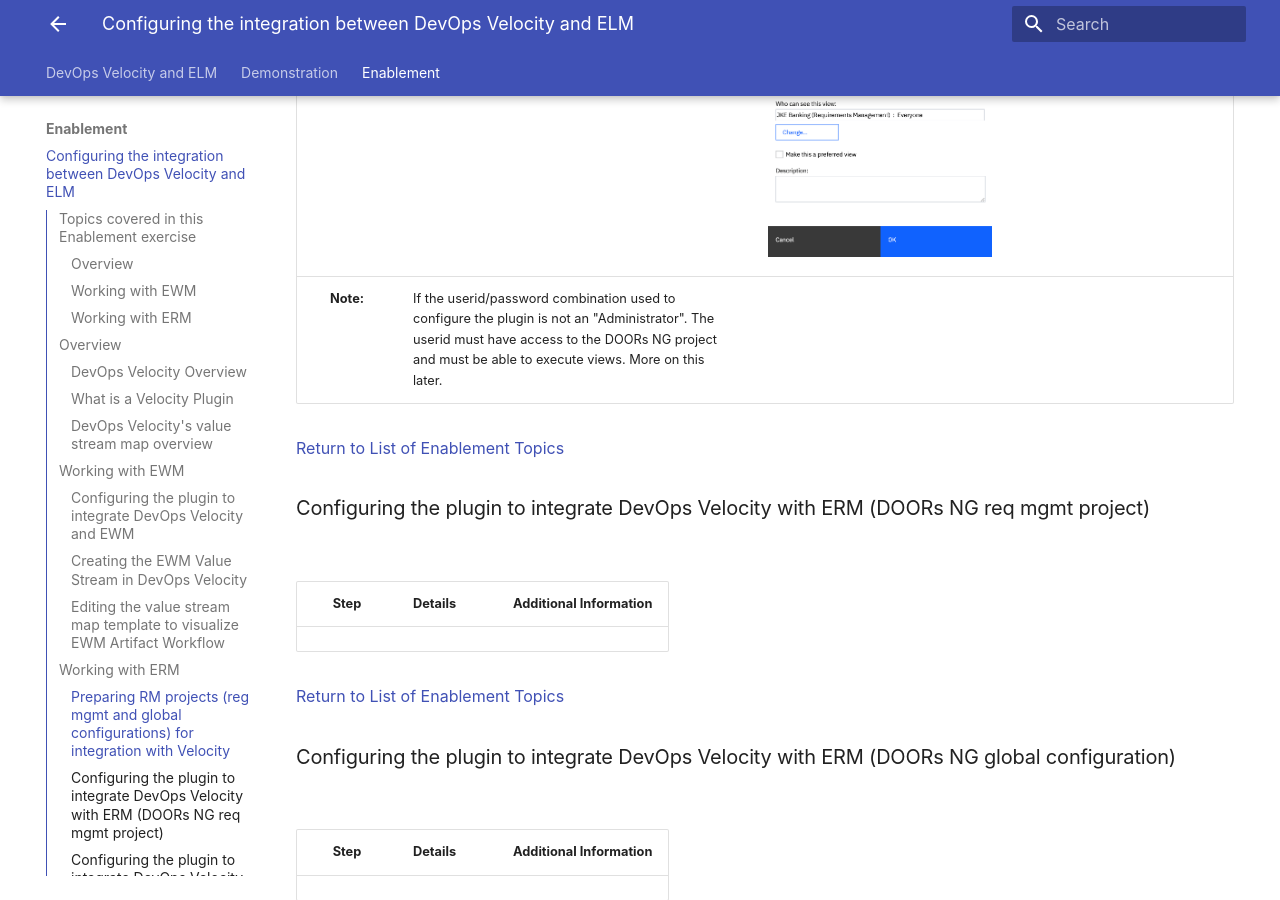
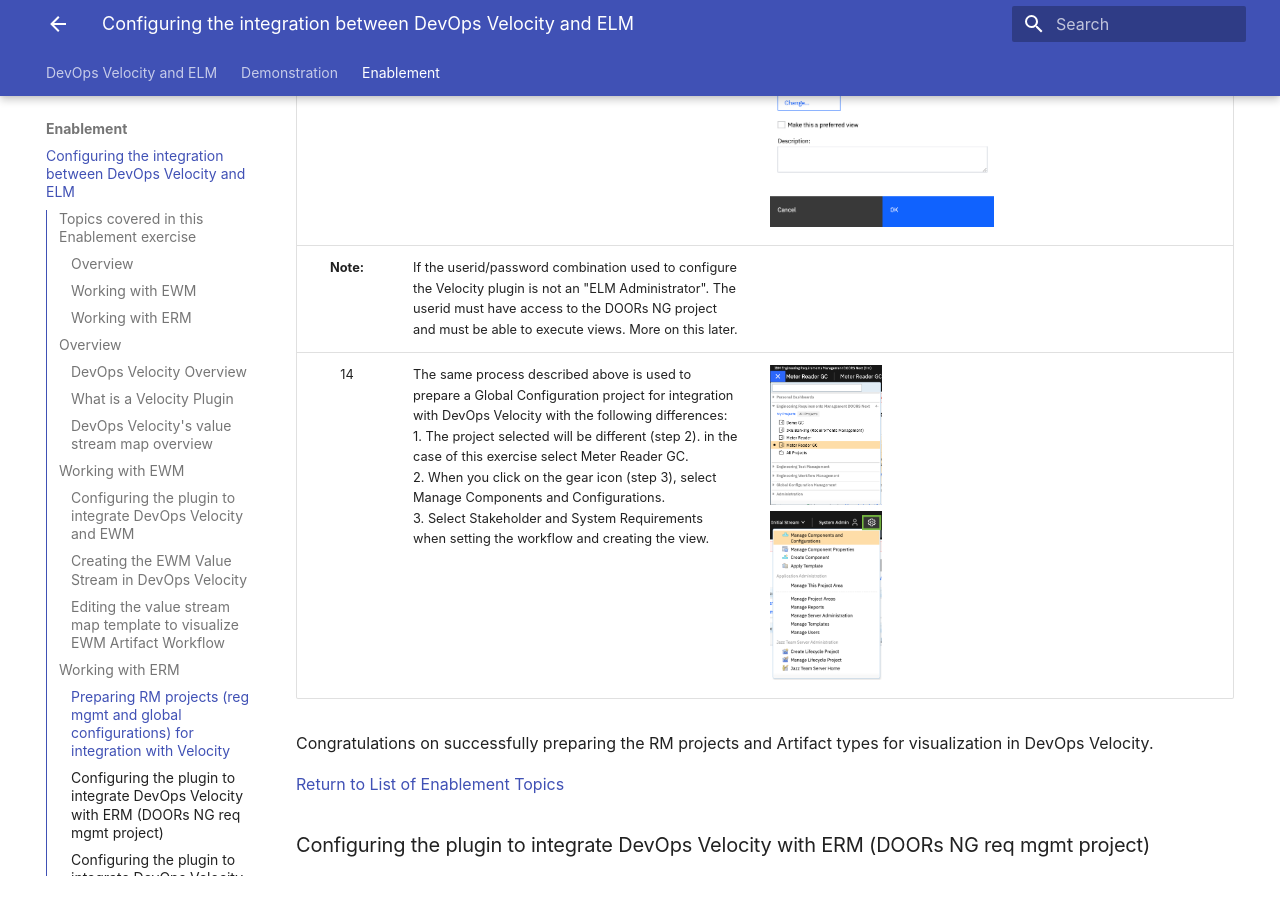
Before and after one commit to DevOpsAutomationLabs/ELM_Velocity, an MkDocs documentation site: the page built from docs/enablement/index.md, in a window 1280 px wide and 900 px high, scrolled down 14625 px. Built offline with MkDocs 1.6.1 and Material for MkDocs 9.7.7, drawn with Linux system fonts in a browser that asks for light colours.

Commit message:
PrepRMproj

```diff
--- a/docs/enablement/index.md
+++ b/docs/enablement/index.md
@@ -215,7 +215,10 @@
 | 11 | Click "Add and Close". |  |
 | 12 | Click the "Save as new view" icon. | <img src="media/e41.png" alt="e41" style="width:100%; height:auto;"> |
 | 13 | Enter a meaningful name, select "Shared", and click "OK". | <img src="media/e42.png" alt="e42" style="width:50%; height:auto;"> |
-| **Note:** | If the userid/password combination used to configure the plugin is not an "Administrator". The userid must have access to the DOORs NG project and must be able to execute views. More on this later. |  |
+| **Note:** | If the userid/password combination used to configure the Velocity plugin is not an "ELM Administrator". The userid must have access to the DOORs NG project and must be able to execute views. More on this later. |  |
+| 14 | The same process described above is used to prepare a Global Configuration project for integration with DevOps Velocity with the following differences:<br/>1. The project selected will be different (step 2). in the case of this exercise select Meter Reader GC.<br/>2. When you click on the gear icon (step 3), select Manage Components and Configurations.<br/>3. Select Stakeholder and System Requirements when setting the workflow and creating the view. | <img src="media/e43.png" alt="e43" style="width:25%; height:auto;"><br/><img src="media/e44.png" alt="e44" style="width:25%; height:auto;">
+
+Congratulations on successfully preparing the RM projects and Artifact types for visualization in DevOps Velocity.
 
 [Return to List of Enablement Topics](#topics-covered-in-this-enablement-exercise)
 <br/>
```
Also changed, not shown: docs/enablement/media/e43.png (added), docs/enablement/media/e44.png (added).
